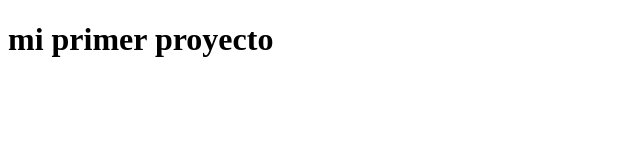
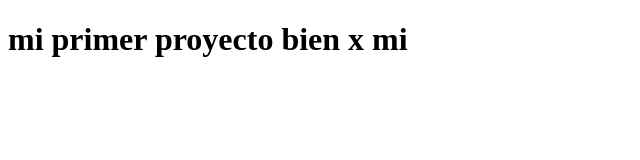
Before and after one commit to cristinalayerle/curso-base, a plain HTML site: page index.html in a window 1280 px wide. Shown: the whole page, without its empty margins (0-640 px from the left). Drawn offline with Linux system fonts and the light colour scheme.

```diff
--- a/index.html
+++ b/index.html
@@ -6,6 +6,6 @@
 	<title>proyecto 1</title>
 </head>
 <body>
-<h1>mi primer proyecto</h1>
+<h1>mi primer proyecto bien x mi</h1>
 </body>
 </html>
```
